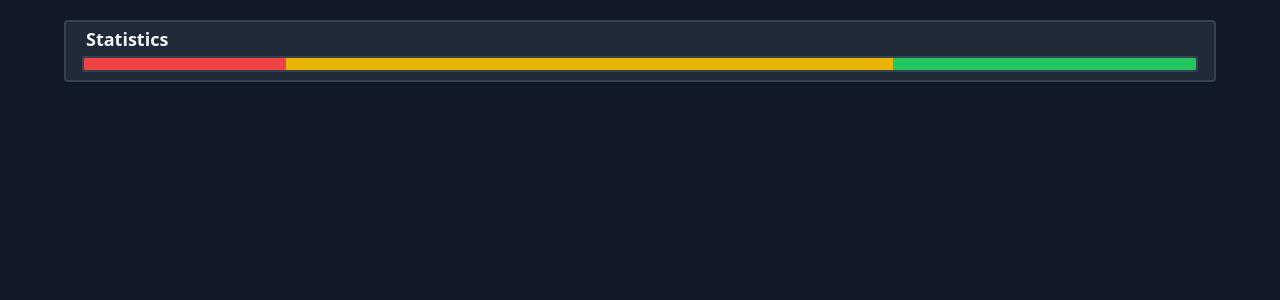
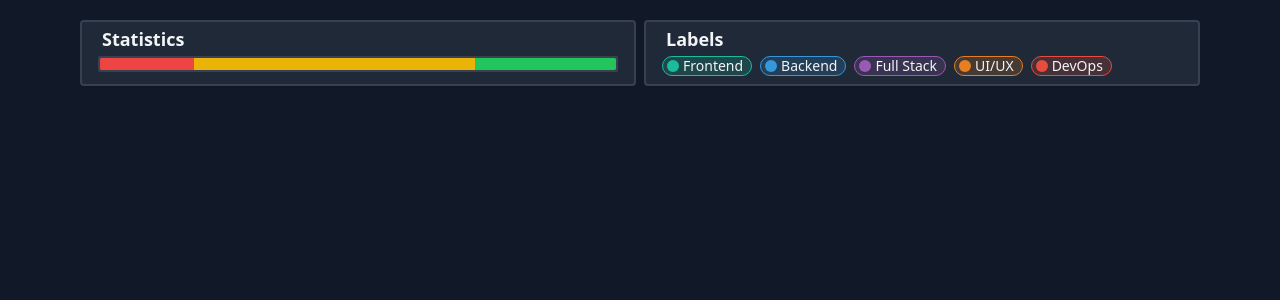
Before and after one commit to 0l1v3rr/react-todo, a React (Create React App) app: page / in a window 1280 px wide. Shown: the top 300 px of the page. Built offline with nearby package versions, Linux system fonts and the light colour scheme.

Commit message:
add Labels.tsx component

```diff
--- a/src/App.tsx
+++ b/src/App.tsx
@@ -1,12 +1,22 @@
+import Flex from "./components/layout/Flex";
+import Labels from "./pages/Labels";
 import Meter from "./pages/Meter";
+import { Label } from "./types/task";
+import { useState } from "react";
+import { defaultLabels } from "./const/labels";
 
 const App = () => {
+  const [labels] = useState<Label[]>(defaultLabels);
+
   return (
     <main
       className="bg-gray-900 w-full min-h-screen overflow-x-hidden
-        flex flex-col items-center py-5 px-16"
+        flex flex-col items-center py-5 px-4 sm:px-12 md:px-20"
     >
-      <Meter todoCount={4} inProgressCount={12} doneCount={6} />
+      <Flex className="items-stretch flex-col md:flex-row">
+        <Meter todoCount={4} inProgressCount={12} doneCount={6} />
+        <Labels labels={labels} />
+      </Flex>
     </main>
   );
 };
--- /dev/null
+++ b/src/components/cards/LabelItem.tsx
@@ -0,0 +1,30 @@
+import { FC } from "react";
+import { Label } from "../../types/task";
+
+interface LabelProps {
+  label: Label;
+}
+
+const LabelItem: FC<LabelProps> = ({ label }) => {
+  return (
+    <div
+      style={{
+        borderColor: label.color,
+        backgroundColor: `${label.color}33`,
+      }}
+      className="border border-solid rounded-full leading-none
+        pl-1 pr-2 py-0.5 text-sm text-gray-100 flex items-center
+        justify-center gap-1 select-none"
+    >
+      <div
+        className="h-3 w-3 rounded-full"
+        style={{
+          backgroundColor: label.color,
+        }}
+      />
+      <span>{label.text}</span>
+    </div>
+  );
+};
+
+export default LabelItem;
--- /dev/null
+++ b/src/components/layout/Flex.tsx
@@ -0,0 +1,22 @@
+import { ReactElement, FC } from "react";
+import { twMerge } from "tailwind-merge";
+
+interface FlexProps {
+  children: ReactElement | ReactElement[];
+  className?: string;
+}
+
+const Flex: FC<FlexProps> = (props) => {
+  return (
+    <section
+      className={twMerge(
+        "w-full flex items-center justify-center gap-2",
+        props.className
+      )}
+    >
+      {props.children}
+    </section>
+  );
+};
+
+export default Flex;
--- /dev/null
+++ b/src/const/labels.ts
@@ -0,0 +1,29 @@
+import { Label } from "../types/task";
+
+export const defaultLabels: Label[] = [
+  {
+    id: "1",
+    text: "Frontend",
+    color: "#1abc9c",
+  },
+  {
+    id: "2",
+    text: "Backend",
+    color: "#3498db",
+  },
+  {
+    id: "3",
+    text: "Full Stack",
+    color: "#9b59b6",
+  },
+  {
+    id: "4",
+    text: "UI/UX",
+    color: "#e67e22",
+  },
+  {
+    id: "5",
+    text: "DevOps",
+    color: "#e74c3c",
+  },
+];
--- /dev/null
+++ b/src/pages/Labels.tsx
@@ -0,0 +1,26 @@
+import { Label } from "../types/task";
+import { FC } from "react";
+import Container from "../components/layout/Container";
+import ContainerTitle from "../components/layout/ContainerTitle";
+import Flex from "../components/layout/Flex";
+import LabelItem from "../components/cards/LabelItem";
+
+interface LabelsProps {
+  labels: Label[];
+}
+
+const Labels: FC<LabelsProps> = (props) => {
+  return (
+    <Container className="px-4 py-2">
+      <ContainerTitle text="Labels"></ContainerTitle>
+
+      <Flex className="justify-start flex-wrap">
+        {props.labels.map((label) => (
+          <LabelItem label={label} key={label.id} />
+        ))}
+      </Flex>
+    </Container>
+  );
+};
+
+export default Labels;
--- a/src/types/task.ts
+++ b/src/types/task.ts
@@ -7,6 +7,7 @@ export interface Task {
 }
 
 export interface Label {
+  id: string;
   text: string;
   color: string;
 }
```
